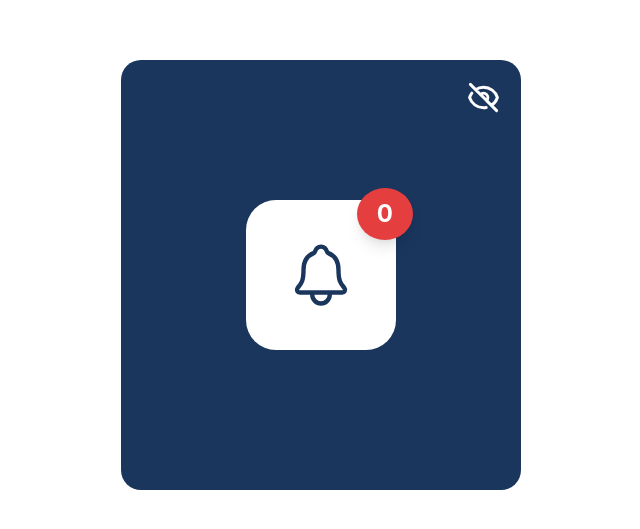
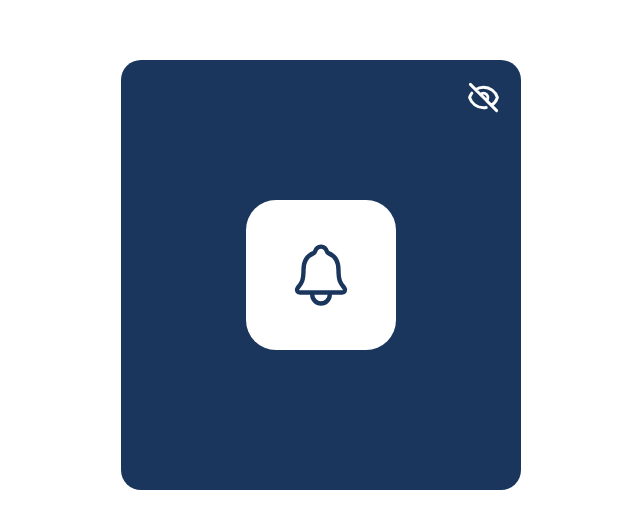
Before and after one commit to erwin261996/react-notification, a React (Vite) app: page / in a window 1280 px wide. Shown: the part 125-654 px from the top of the page, without its empty margins (319-959 px from the left). Built offline with nearby package versions, Linux system fonts and the light colour scheme.

Commit message:
hide badge notification

```diff
--- a/src/Components/CustomNotification.tsx
+++ b/src/Components/CustomNotification.tsx
@@ -38,10 +38,9 @@ export function CustomNotification({ children }: CustomNotificationProps) {
         {children}
       </MotionButton>
 
-      <MotionBadge value={count} borderRadius={styleBadgeValue} />
-      {/* {count > 0 && (
+      {count > 0 && (
         <MotionBadge value={count} borderRadius={styleBadgeValue} />
-      )} */}
+      )}
     </Box>
   );
 }
```
